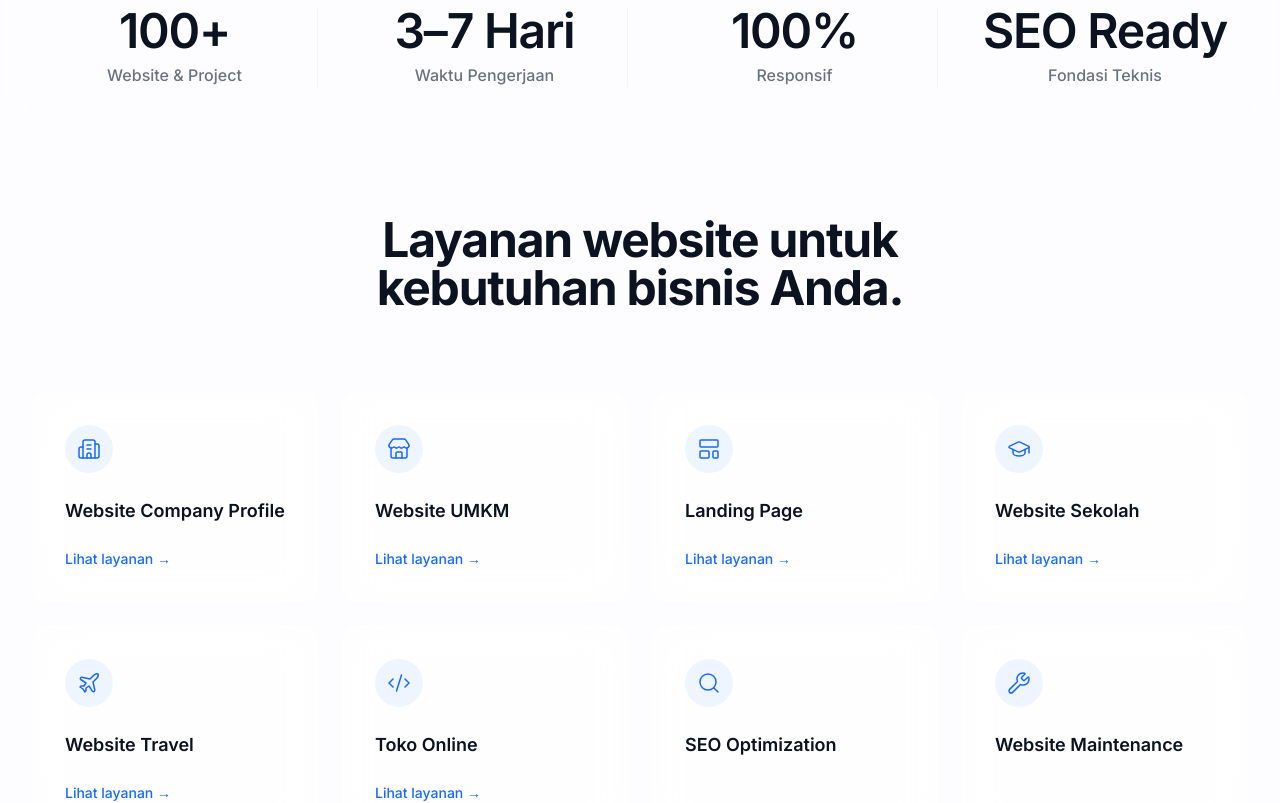
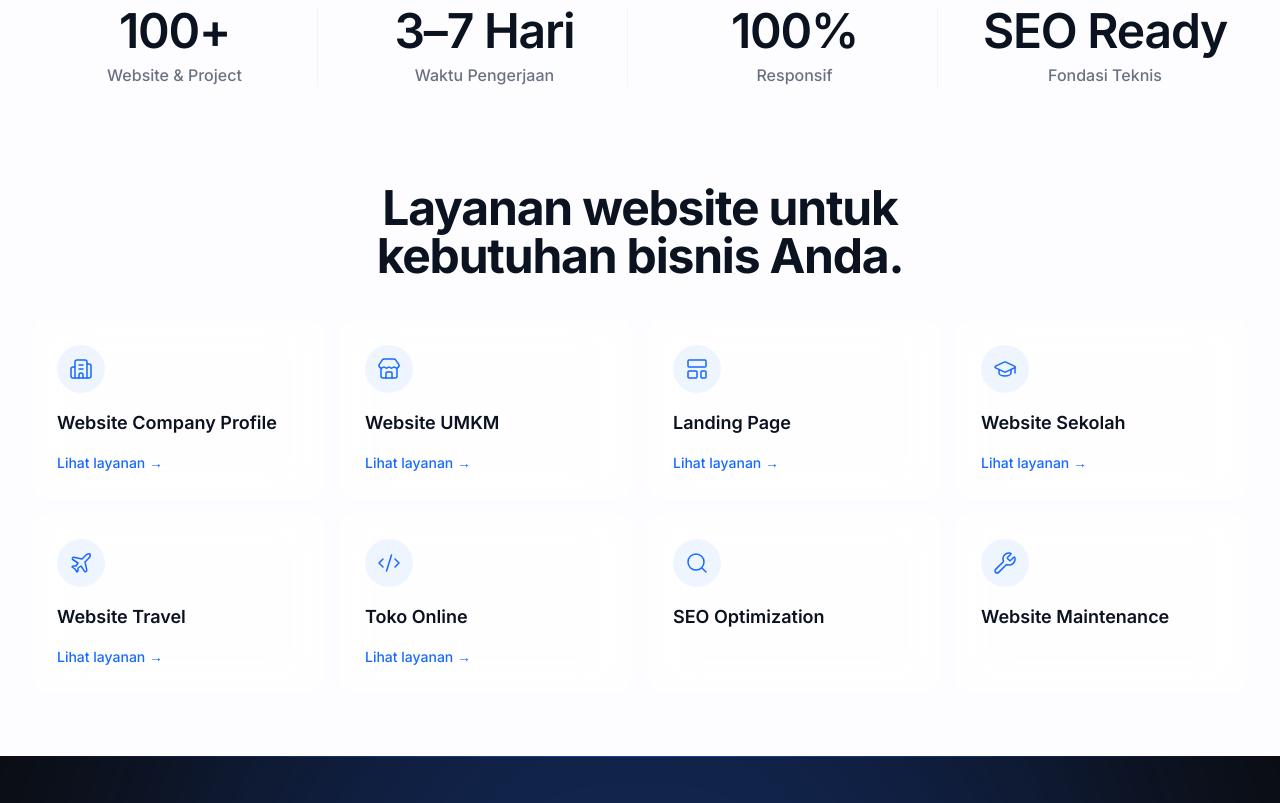
Before and after one commit to barrack3030-wq/NAKAMA-DIGITAL-UPGRADE, a React (Vite) app: page / in a window 1280 px wide. Shown: the part 1500-2303 px from the top of the page. Built offline with nearby package versions, Linux system fonts and the light colour scheme.

Commit message:
UX: tighten services layout

```diff
--- a/src/components/Services.tsx
+++ b/src/components/Services.tsx
@@ -20,21 +20,21 @@ export default function Services() {
   const { t } = useLanguage();
 
   return (
-    <section id="services" className="relative py-16 lg:py-24">
+    <section id="services" className="relative py-12 lg:py-16">
       <div className="max-w-7xl mx-auto px-6 lg:px-8 relative z-10">
         <motion.div
           initial={{ opacity: 0, y: 20 }}
           whileInView={{ opacity: 1, y: 0 }}
           viewport={{ once: true, margin: "-100px" }}
           transition={{ duration: 0.8, ease: [0.16, 1, 0.3, 1] }}
-          className="text-center max-w-3xl mx-auto mb-20"
+          className="text-center max-w-3xl mx-auto mb-10"
         >
           <h2 className="text-4xl md:text-5xl font-bold tracking-tight text-brand-900 text-balance mb-6">
             {t.services.title}
           </h2>
         </motion.div>
 
-        <div className="grid grid-cols-1 md:grid-cols-2 lg:grid-cols-4 gap-6">
+        <div className="grid grid-cols-1 md:grid-cols-2 lg:grid-cols-4 gap-4">
           {t.services.items.map((service, index) => {
             const Icon = icons[index];
             return (
@@ -46,9 +46,9 @@ export default function Services() {
                 transition={{ duration: 0.5, delay: index * 0.05, ease: [0.16, 1, 0.3, 1] }}
                 className="group relative rounded-2xl border border-white/60 bg-white/60 backdrop-blur-xl hover:bg-white/80 transition-all duration-300 hover:shadow-[0_8px_30px_rgb(37,99,235,0.08)] hover:-translate-y-1 hover:border-brand-200"
               >
-                <a href={serviceLinks[index] ?? '#contact'} className="block p-8">
+                <a href={serviceLinks[index] ?? '#contact'} className="block p-6">
                   <div className="absolute inset-0 bg-brand-50/50 opacity-0 group-hover:opacity-100 transition-opacity duration-300 rounded-2xl pointer-events-none" />
-                  <div className="relative z-10 flex flex-col gap-6">
+                  <div className="relative z-10 flex flex-col gap-4">
                     <div className="w-12 h-12 rounded-full bg-brand-100/50 flex items-center justify-center text-brand-600 group-hover:bg-brand-500 group-hover:text-white transition-colors duration-300">
                       <Icon className="w-6 h-6 stroke-[1.5]" />
                     </div>
```
